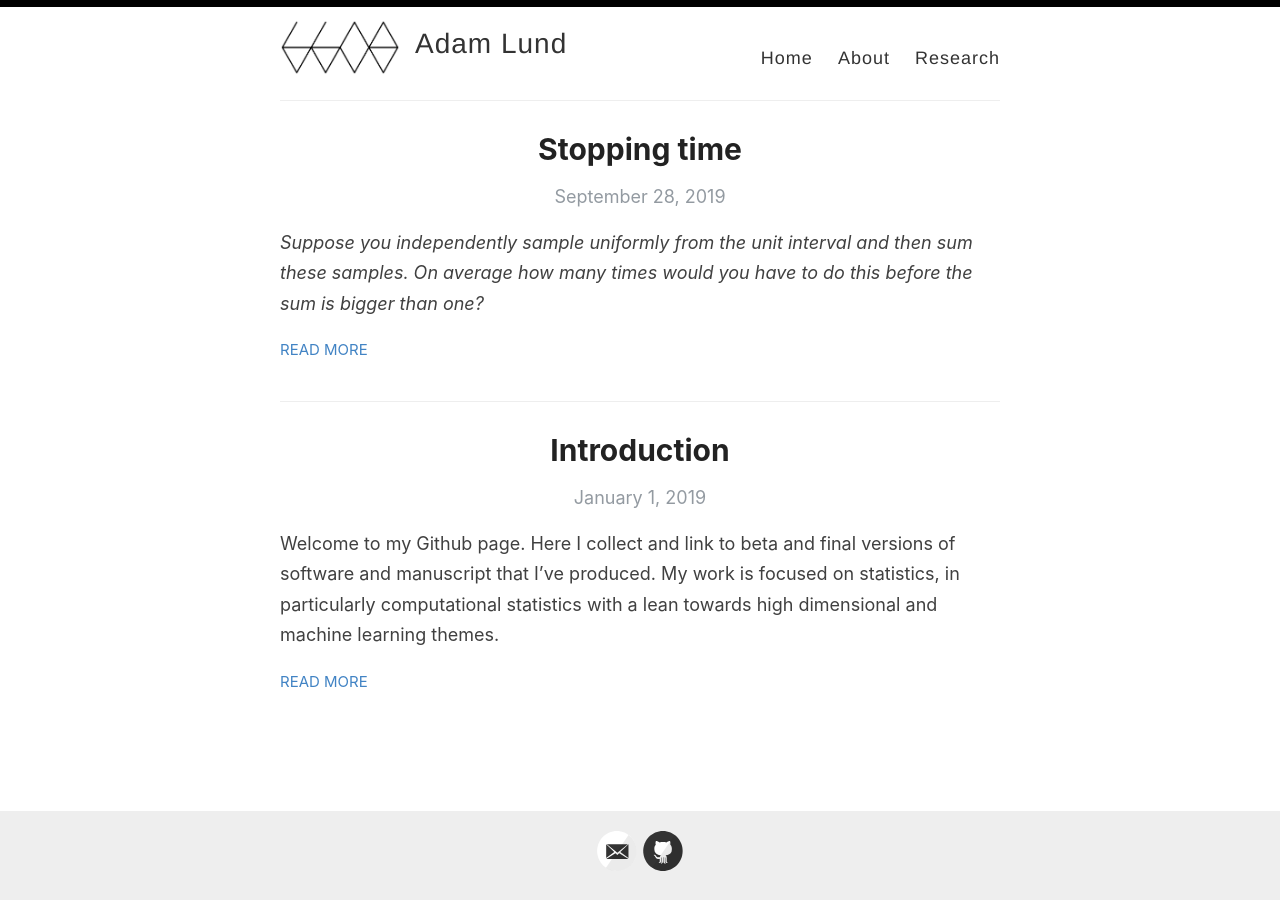
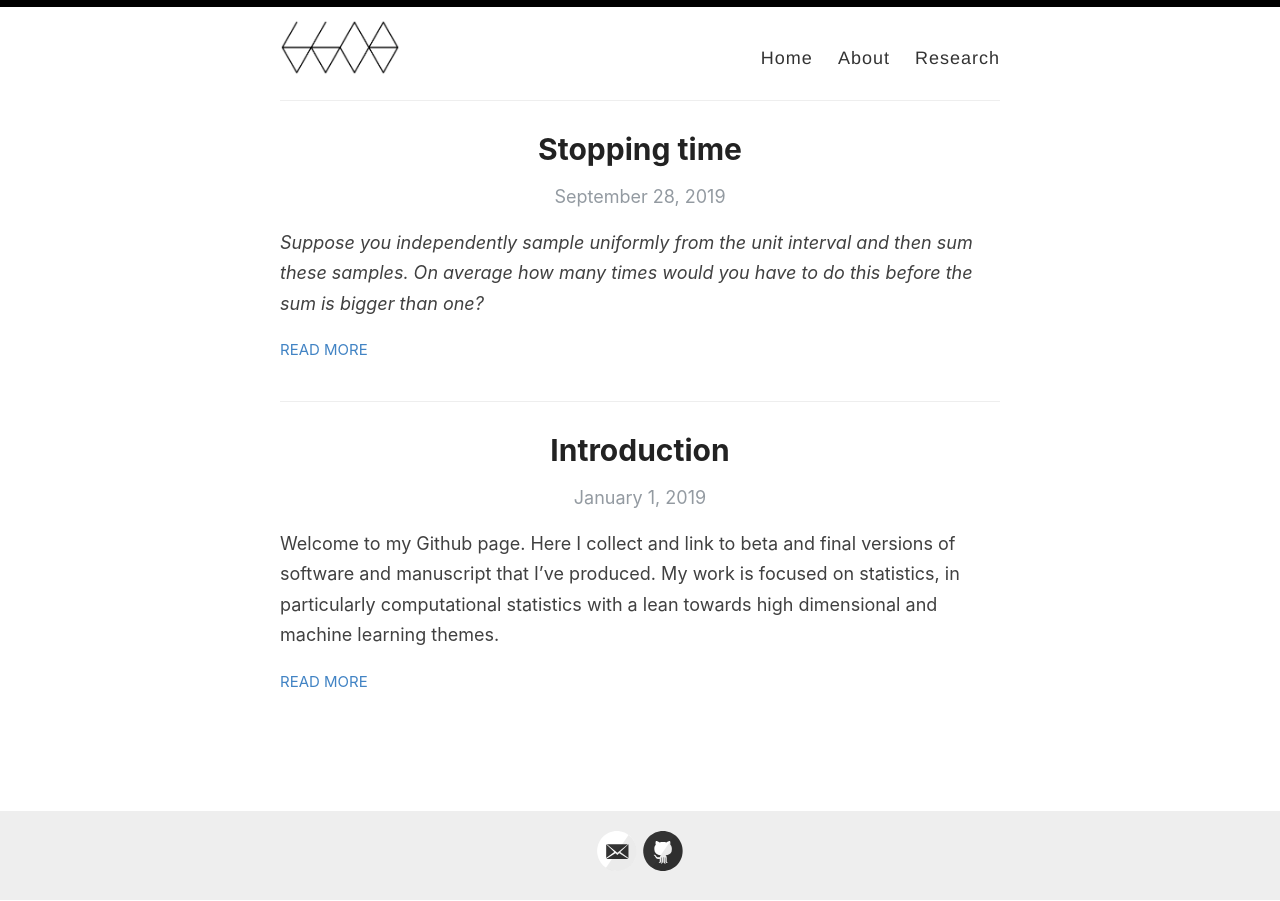
Before and after one commit to adam-lund/adam-lund.github.io, a Jekyll site: the page built from index.html, in a window 1280 px wide. Built offline with Jekyll 4.4.1, drawn with Linux system fonts in a browser that asks for light colours; the list of posts is cut into pages by our own code.

Commit message:
trying my hand

```diff
--- a/_layouts/default.html
+++ b/_layouts/default.html
@@ -1,7 +1,7 @@
 <!DOCTYPE html>
 <html>
   <head>
-    <title>{% if page.title and page.title != "" %}{{ page.title }} – {% endif %}{{   }} – {{ site.description }}</title>
+    <title>{% if page.title and page.title != "" %}{{ page.title }} – {% endif %}{{ site.name }} – {{ site.description }}</title>
     {% seo %}
     {% include meta.html %}
 
@@ -34,8 +34,7 @@
             <a href="{{ site.baseurl }}/" class="site-avatar"><img src="{{ site.baseurl }}{{ site.avatar }}" /></a>
 
             <div class="site-info">
-              <h1 class="site-name"><a href="{{ site.baseurl }}/">{{ site.name }}</a></h1>
-              <p class="site-description">{{ site.description }}</p>
+               <p class="site-description">{{ site.description }}</p>
             </div>
 
             <nav>
```
